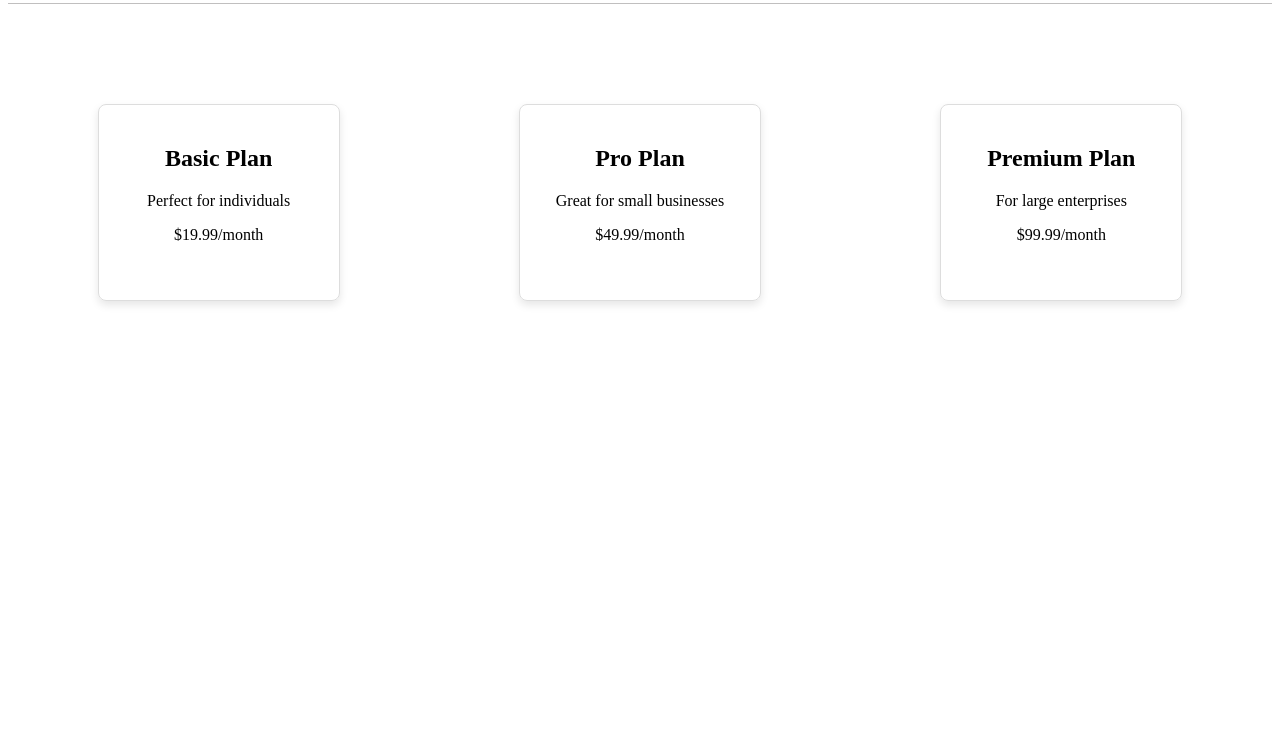
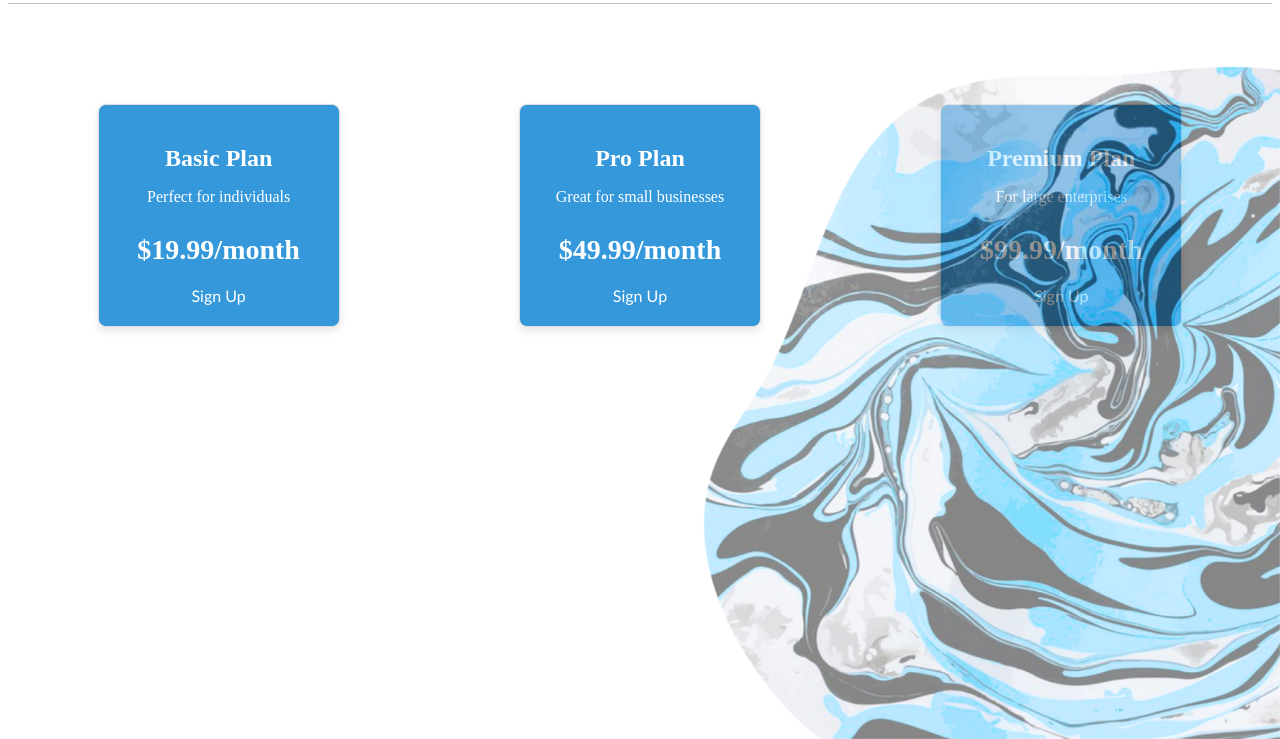
Before and after one commit to BenjaminNamayandev/WDSOverhaulcasecomp2023, a plain HTML site: page pricing.html in a window 1280 px wide. Shown: the part 61-800 px from the top of the page. Drawn offline with Linux system fonts and the light colour scheme.

Commit message:
Update pricing.html

```diff
--- a/pricing.html
+++ b/pricing.html
@@ -9,6 +9,7 @@
     <link rel="icon" href="assets/link.png" type="image/x-icon">
   </head>
   <body>
+    <img src="assets/splash-img.png" class="splash" />
     <div class="navbar">
         <div class="pages">
           <img src="assets/logo.png" alt="logo">
@@ -36,12 +37,33 @@
     }
 
     .pricing-option {
+      background-color: #3498db;
+      color: #fff;
         width: 200px;
         padding: 20px;
         border: 1px solid #ddd;
         border-radius: 8px;
         box-shadow: 0 4px 8px rgba(0, 0, 0, 0.1);
+        transition: transform 0.3s ease-in-out;
     }
+    .pricing-option:hover {
+            transform: scale(1.05);
+        }
+
+        h2 {
+            font-size: 24px;
+            margin-bottom: 10px;
+        }
+
+        p {
+            font-size: 16px;
+            margin-bottom: 20px;
+        }
+
+        .price {
+            font-size: 28px;
+            font-weight: bold;
+        }
 </style>
 <title>Centered Pricing</title>
 </head>
```
